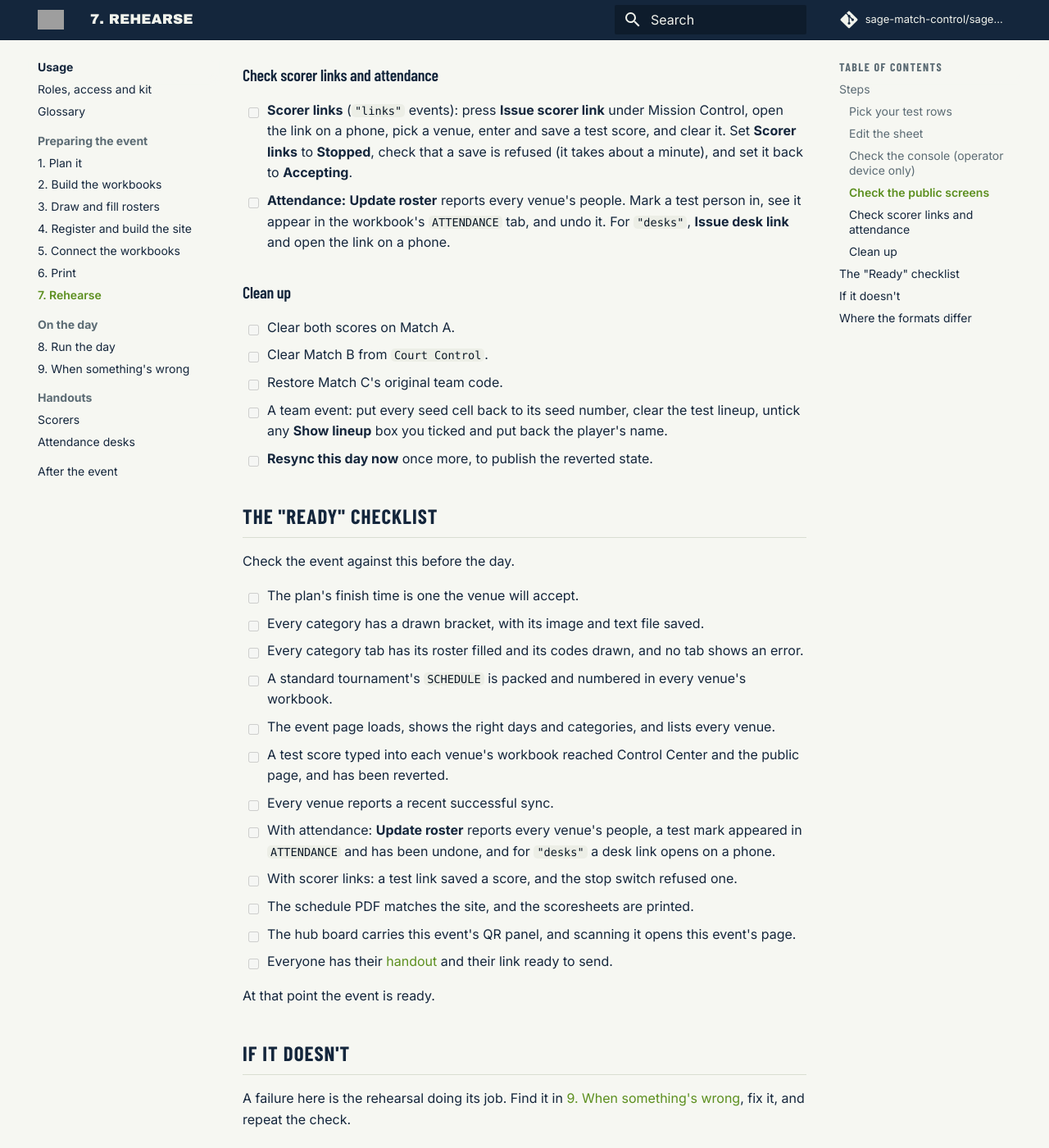
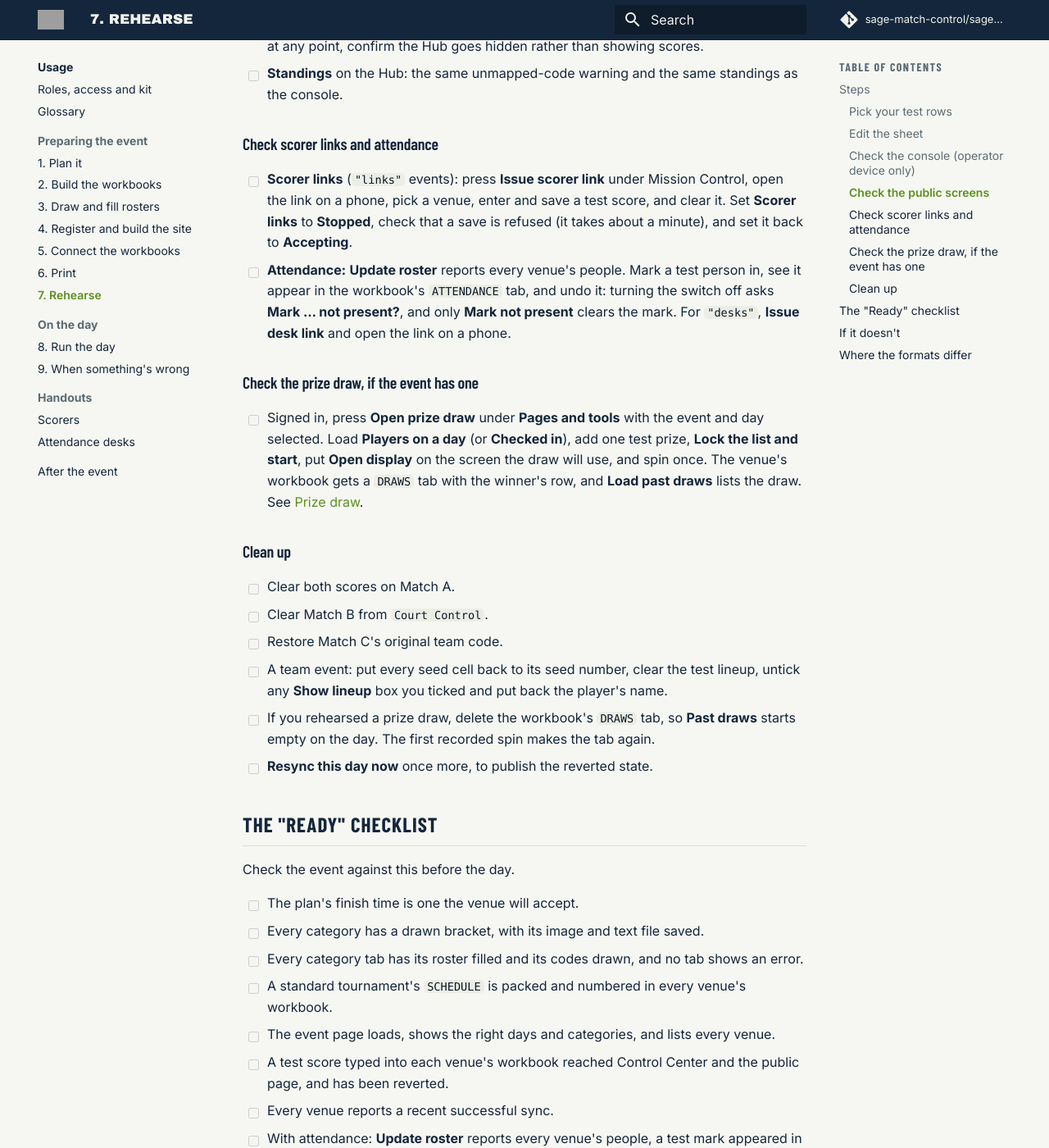
Before and after one commit to sage-match-control/sage-docs, an MkDocs documentation site: the page built from docs/usage/rehearse.md, in a window 1280 px wide and 1400 px high, scrolled down 2300 px. Shown: the whole window at 82% size. Built offline with MkDocs 1.6.1 and Material for MkDocs 9.7.7, drawn with Linux system fonts in a browser that asks for light colours; comment, search, counter and statistics services are not loaded; some of the changed text lies outside the part shown.

Commit message:
docs 2.85.0: rehearsal, run-the-day and kit cover the prize draw, clock, summary card, PF/PA and unmark confirm; spec template asks about a draw
Co-Authored-By: Claude Opus 5.5 <noreply@anthropic.com>

```diff
--- a/docs/usage/rehearse.md
+++ b/docs/usage/rehearse.md
@@ -58,7 +58,11 @@ Sign in under Mission Control, click **Resync this day now**, then check:
 - [ ] **Standings:** a visible warning banner names Match C's unmapped code. It is not
   a silent "Other" bucket.
 - [ ] **Match Finder:** search a real player's name. It returns their matches in
-  schedule order, with the right opponent and score state.
+  schedule order, with the right opponent and score state. A standard or dual meet event
+  shows the pair's summary card above them: its rank with W, L, PF, PA and Q, and a
+  status pill.
+- [ ] **Standings:** the round-robin tables show W, L, PF, PA and Q, and Match A's score
+  is counted in its two pairs' PF and PA.
 - [ ] **Awards:** it loads without errors and lists every category. Before any Final or
   Bronze is played, every placing reads **Pending**.
 - [ ] **Public site status:** set it to **Force hidden**, then back to **Auto**. The
@@ -90,8 +94,17 @@ a phone:
   clear it. Set **Scorer links** to **Stopped**, check that a save is refused (it takes
   about a minute), and set it back to **Accepting**.
 - [ ] **Attendance:** **Update roster** reports every venue's people. Mark a test person
-  in, see it appear in the workbook's `ATTENDANCE` tab, and undo it. For `"desks"`,
-  **Issue desk link** and open the link on a phone.
+  in, see it appear in the workbook's `ATTENDANCE` tab, and undo it: turning the switch
+  off asks **Mark … not present?**, and only **Mark not present** clears the mark. For
+  `"desks"`, **Issue desk link** and open the link on a phone.
+
+### Check the prize draw, if the event has one
+
+- [ ] Signed in, press **Open prize draw** under **Pages and tools** with the event and
+  day selected. Load **Players on a day** (or **Checked in**), add one test prize, **Lock
+  the list and start**, put **Open display** on the screen the draw will use, and spin
+  once. The venue's workbook gets a `DRAWS` tab with the winner's row, and **Load past
+  draws** lists the draw. See [Prize draw](../features/prize-draw.md).
 
 ### Clean up
 
@@ -100,6 +113,8 @@ a phone:
 - [ ] Restore Match C's original team code.
 - [ ] A team event: put every seed cell back to its seed number, clear the test
   lineup, untick any **Show lineup** box you ticked and put back the player's name.
+- [ ] If you rehearsed a prize draw, delete the workbook's `DRAWS` tab, so **Past draws**
+  starts empty on the day. The first recorded spin makes the tab again.
 - [ ] **Resync this day now** once more, to publish the reverted state.
 
 ## The "Ready" checklist
@@ -120,6 +135,8 @@ Check the event against this before the day.
   appeared in `ATTENDANCE` and has been undone, and for `"desks"` a desk link opens on a
   phone.
 - [ ] With scorer links: a test link saved a score, and the stop switch refused one.
+- [ ] With a prize draw: a test spin reached the `DRAWS` tab, and the tab has been
+  deleted again.
 - [ ] The schedule PDF matches the site, and the scoresheets are printed.
 - [ ] The hub board carries this event's QR panel, and scanning it opens this event's
   page.
--- a/mkdocs.yml
+++ b/mkdocs.yml
@@ -6,7 +6,7 @@ repo_name: sage-match-control/sage-docs
 edit_uri: edit/main/docs/
 # The docs version. Bump it with a new entry at the top of docs/changelog.md;
 # the deploy workflow checks the two agree.
-copyright: 'S.A.G.E. Documentation <a href="https://sage-match-control.github.io/sage-docs/changelog/">v2.84.0</a>'
+copyright: 'S.A.G.E. Documentation <a href="https://sage-match-control.github.io/sage-docs/changelog/">v2.85.0</a>'
 
 docs_dir: docs
 
```
Also changed, not shown: docs/changelog.md (+12 -0 lines), docs/specs/event-spec-template.md (+3 -1 lines), docs/usage/before-you-start.md (+2 -0 lines), docs/usage/run-the-day.md (+20 -0 lines).
